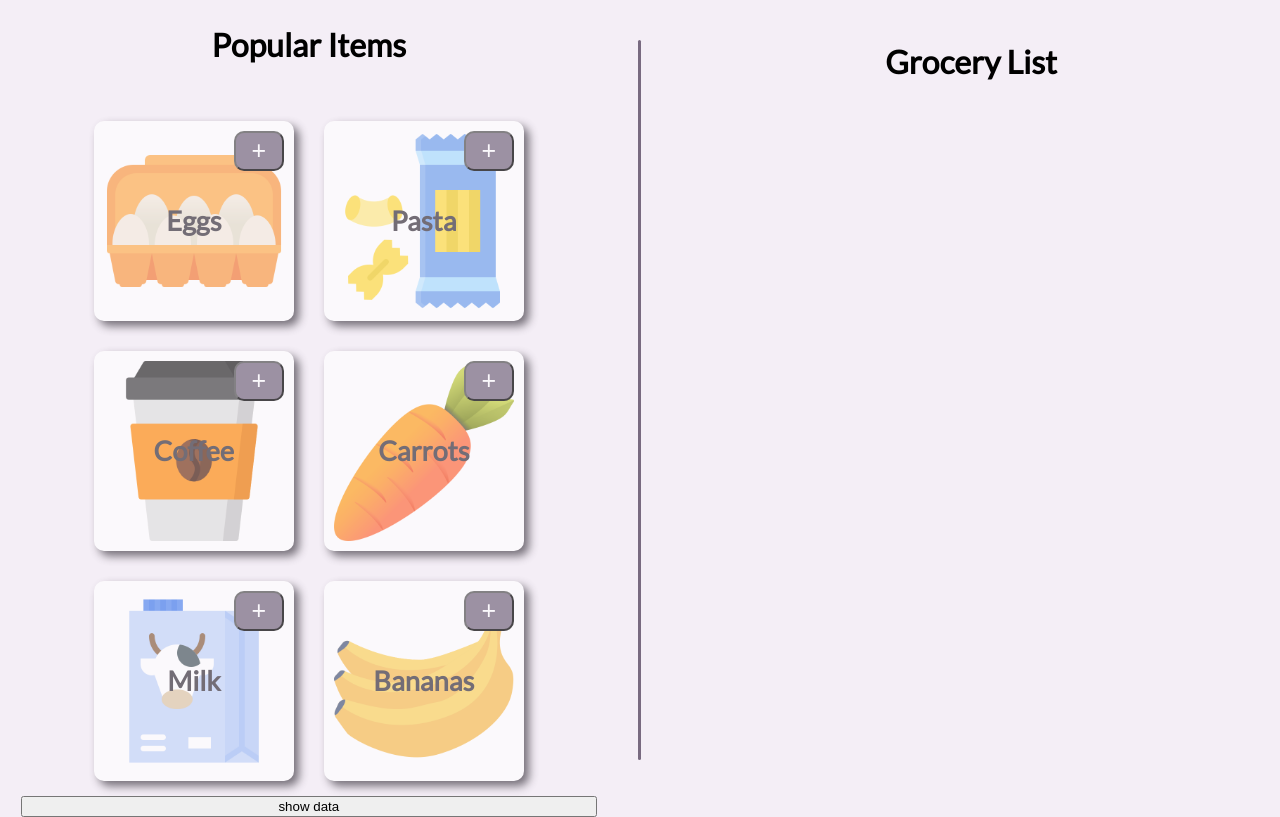
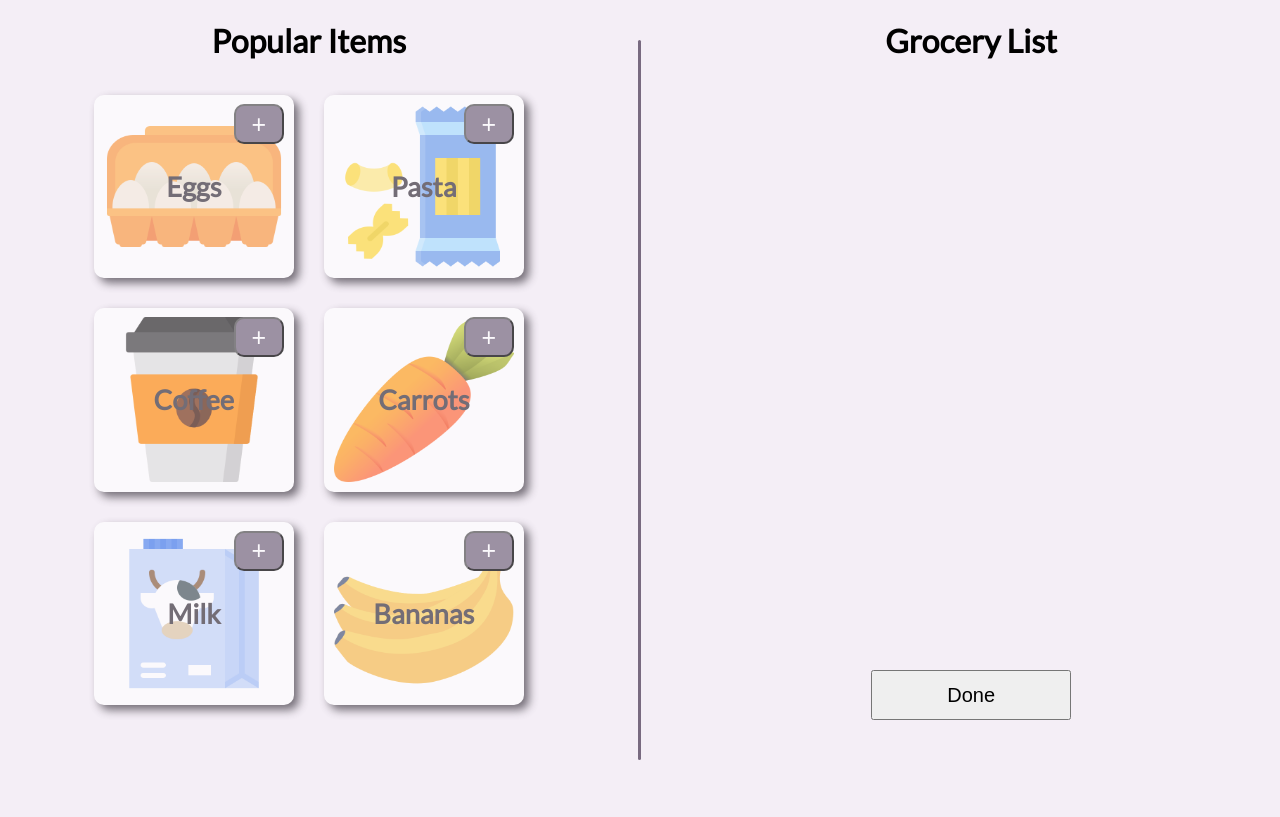
Before and after one commit to Leighai/GroceryList, a Next.js app: page / in a window 1280 px wide. Built offline with nearby package versions, Linux system fonts and the light colour scheme.

Commit message:
done button

```diff
--- /dev/null
+++ b/components/DoneButton/index.js
@@ -0,0 +1,27 @@
+import styled from "styled-components";
+
+const ButtonCont = styled.button`
+  display: flex;
+  justify-content: center;
+  align-items: center;
+  width: 200px;
+  height: 50px;
+`
+
+const ButtonText = styled.span`
+  font-size: 20px;
+`
+
+const DoneButton = ({
+
+  onClick=()=>{}
+
+}) => {
+  return (
+    <ButtonCont onClick = {onClick}>
+      <ButtonText>Done</ButtonText>
+    </ButtonCont>
+  )
+}
+
+export default DoneButton;
--- a/pages/index.js
+++ b/pages/index.js
@@ -5,6 +5,7 @@ import { useState } from "react";
 
 import styled from "styled-components"
 import ListItem from "../components/ListItem";
+import DoneButton from "../components/DoneButton";
 
 
 const AppCont = styled.div`
@@ -33,9 +34,10 @@ const Column = styled.div`
 const Subcolumn = styled.div`
   display: flex;
   flex-direction: column;
-  justify-content: center;
+  justify-content: space-between;
   align-items: center;
   margin: 0;
+  height: 80vh;
 `
 
 const ListCont = styled.div`
@@ -49,6 +51,7 @@ const Title = styled.h1`
   display: flex;
   justify-content: center;
   align-items: center;
+  margin: 0;
 `
 
 const Divider = styled.div`
@@ -58,9 +61,10 @@ const Divider = styled.div`
   border-radius: 10px;
 `;
 
-const data = []
+export default function Home() {
 
-export default function Home() {
+  const [data, setData] = useState([]);
+
   const [mappedData, setMappedData] = useState()
 
   const AddItem = (name, quantity, category) => {
@@ -118,14 +122,10 @@ export default function Home() {
 
   }
 
-  const AddQuantity = (num) => {
-    num = num + 1
+  const ClearData = () => {
     setMappedData(null);
+    setData([]);
     console.log(mappedData);
-
-    setTimeout(() => {
-      setMappedData(data);
-    }, 1);
   }
 
   return (
@@ -144,12 +144,11 @@ export default function Home() {
             <GroceryItem imgUrl="/banana.png" itemText="Bananas" onClick={() => AddItem("Bananas",1,"Fruits")} />
           </Subcolumn>
         </Column>
-        <button onClick={()=>console.log(mappedData[1])}>show data</button>
       </MainColumn>
       <Divider/>
       <MainColumn>
         <Title>Grocery List</Title>
-        <Column>
+        <Subcolumn>
         <GroceryList>
           {mappedData ? mappedData.map((o,i) =>
           <ListCont key={i}>
@@ -169,7 +168,8 @@ export default function Home() {
           ):
           <p></p>}
         </GroceryList>
-        </Column>
+        <DoneButton onClick={()=>ClearData()} />
+        </Subcolumn>
       </MainColumn>
     </AppCont>
   )
```
